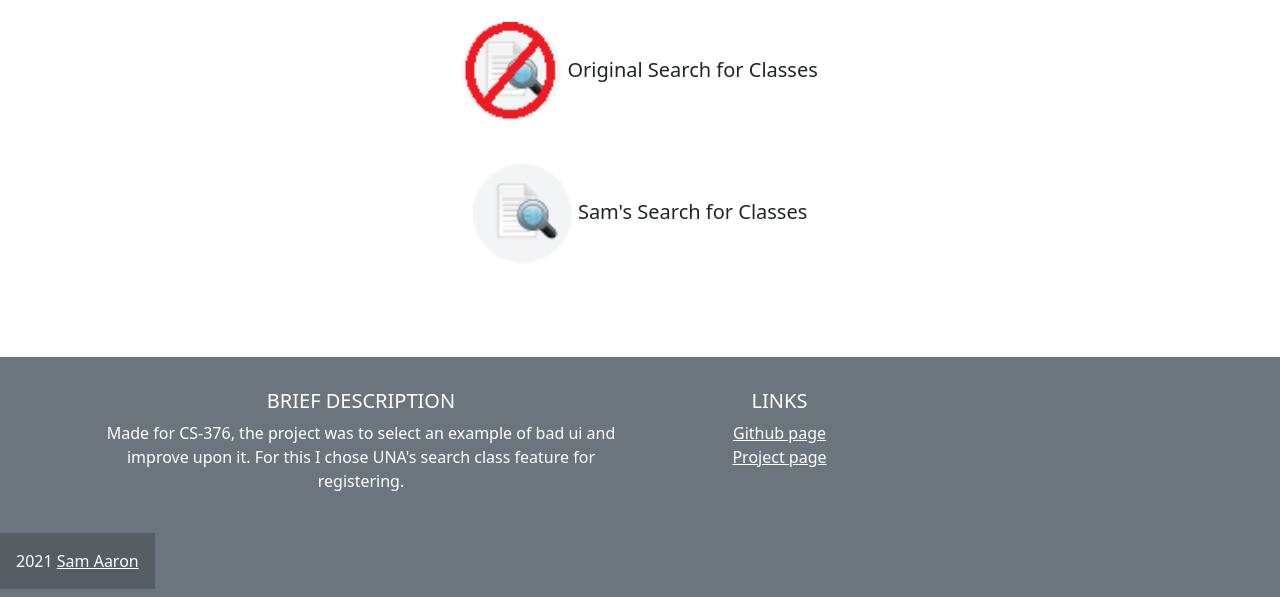
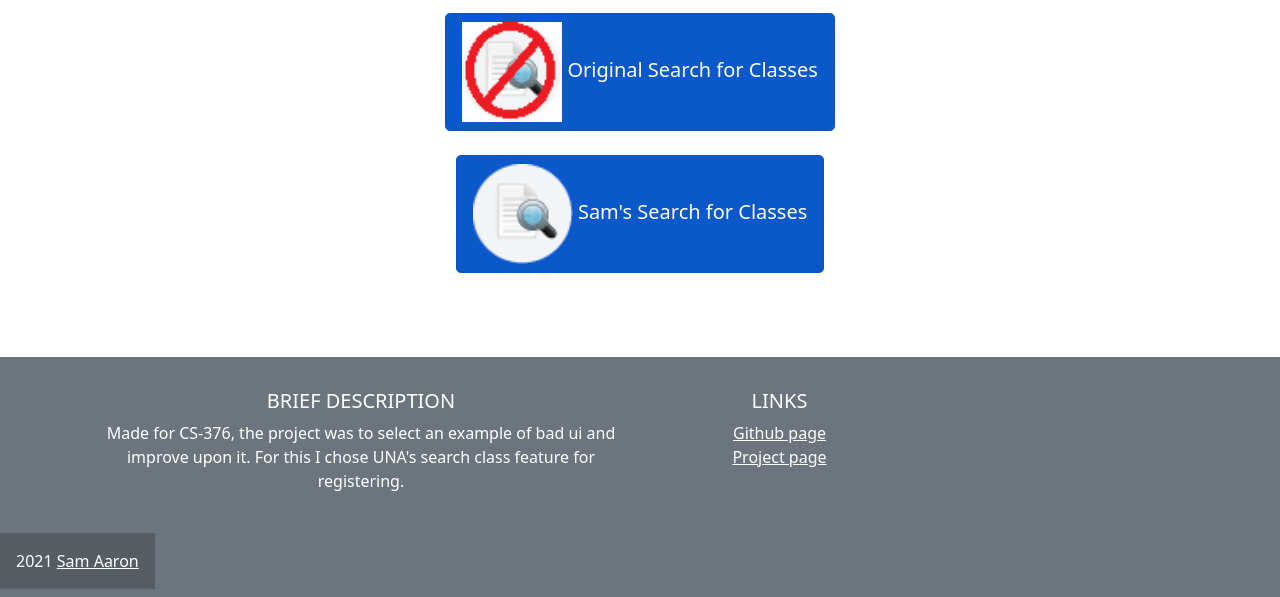
Before and after one commit to 2fortdev/Final376, a plain HTML site: page index.html in a window 1280 px wide. Shown: the part 203-800 px from the top of the page. Drawn offline with nearby package versions, Linux system fonts and the light colour scheme.

Commit message:
Update index.html
corrected missuse of button as a descendant of a

```diff
--- a/index.html
+++ b/index.html
@@ -26,10 +26,10 @@
               <a class="nav-link" href="pages/goodui.html">Good Ui</a>
             </li>
             <li class="nav-item">
-                <a class="nav-link" href="https://github.com/2fortdev/Final376">See the Code</a>
+                <a class="nav-link" href="https://github.com/2fortdev/Final376" target="_blank">See the Code</a>
               </li>
               <li class="nav-item">
-                <a class="nav-link" href="#">Page Validity</a>
+                <a class="nav-link" href="#" target="_blank">Page Validity</a>
               </li>
           </ul>
         </div>
@@ -39,7 +39,7 @@
             <h1 class ="text-center">Sam's Solution to Searching</h1>
             <p class="text-center"><br>Registering for classes is a stressful time for any student, with seats filling up the second registration opens up. The website UNA has in place doesn't help any. You'll find the issues I have with the UI and the improves I propose via taking a user centered approach.</p>
         </div>
-    </div>
+
 
 
 
@@ -47,9 +47,8 @@
 <div class="container">
     <div class="row">
       <div class="col text-center">
-        <a href="pages/badui.html">
-        <button class="btn btn-one btn-lg">
-            <img src="img/icon-lrg-class-search-bad.png" width="100" />
+        <a href="pages/badui.html" class="btn btn-primary btn-lg active" role="button" aria-pressed="true">
+            <img src="img/icon-lrg-class-search-bad.png" alt="original" width="100" />
             Original Search for Classes
         </button>
         </a>
@@ -60,11 +59,10 @@
   <div class="container">
     <div class="row">
       <div class="col text-center">
-        <a href="pages/goodui.html">
-        <button class="btn btn-two btn-lg">
-            <img src="img/icon-lrg-class-search.png" width="100" />
+        <a href="pages/goodui.html" class="btn btn-primary btn-lg active" role="button" aria-pressed="true">
+            <img src="img/icon-lrg-class-search.png" alt="new" width="100" />
            Sam's Search for Classes
-        </button>
+
         </a>
       </div>
     </div>
```
